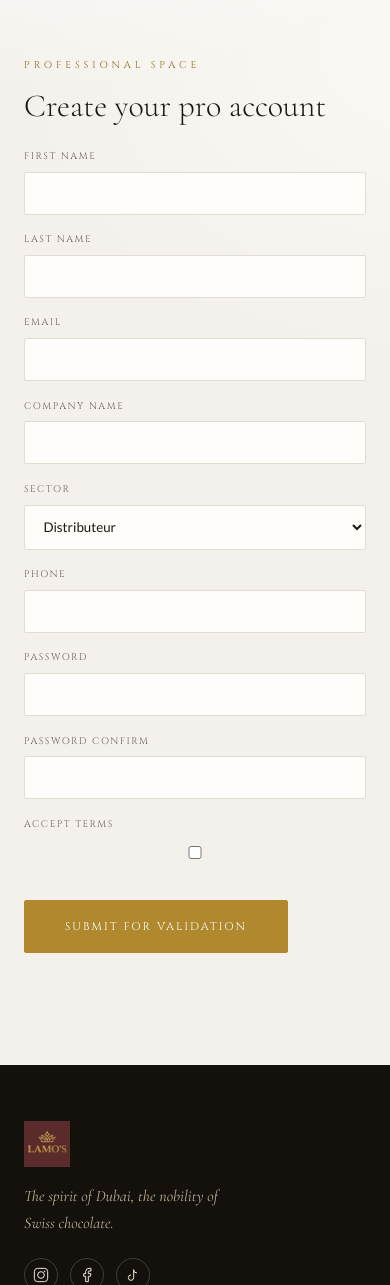
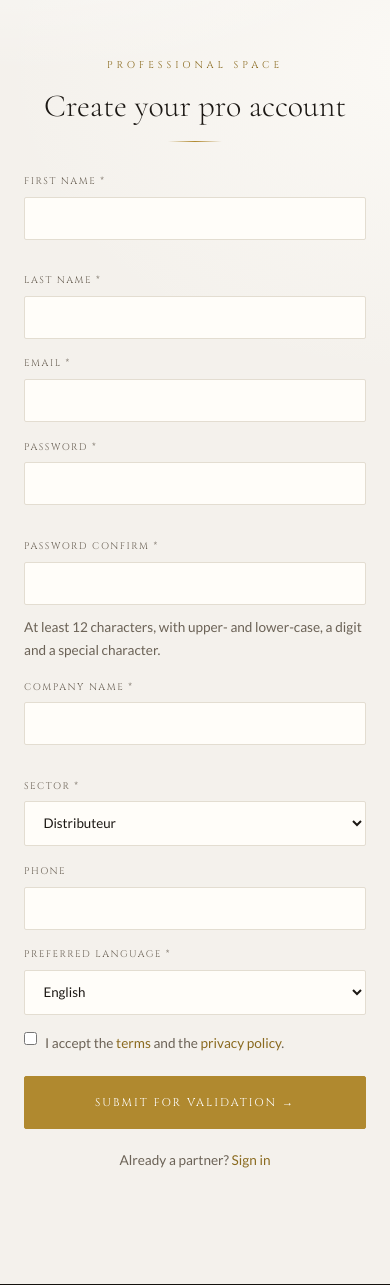
Before and after one commit to SaraEstelle/Lamos-chocolate, a Django app: page /b2b/register/account/ in a window 390 px wide. Shown: the part 73-1358 px from the top of the page. Run offline with Django 5.2, Linux system fonts and the light colour scheme; parts of the project's set-up code (start-up, migrations or seed data) failed here and were passed over.

Commit message:
"feat(b2b): polished pro registration form with language choice
Render the B2B registration form explicitly (first/last name side by side,
password + confirm on one row) to match the account.html mockup, and expose
Customer.preferred_language as a final language selector. Add a reusable
.field-row CSS helper (collapses to one column on mobile). No migration:
preferred_language already exists on the model. All validation rules and the
nLPD/GDPR consent checkbox are preserved.

```diff
--- a/backend/apps/b2b/forms.py
+++ b/backend/apps/b2b/forms.py
@@ -107,6 +107,16 @@ class B2BRegisterForm(forms.Form):
     phone        = forms.CharField(max_length=20, required=False)
     password     = forms.CharField(min_length=12, widget=forms.PasswordInput)
     password_confirm = forms.CharField(widget=forms.PasswordInput)
+    preferred_language = forms.ChoiceField(
+        choices=[
+            ("fr", "Français"),
+            ("en", "English"),
+            ("de-ch", "Deutsch (Schweiz)"),
+            ("it-ch", "Italiano (Svizzera)"),
+        ],
+        initial="en",
+        label=_("Preferred language"),
+    )
     accept_terms = forms.BooleanField(required=True)
 
     def clean_email(self):
@@ -139,6 +149,7 @@ class B2BRegisterForm(forms.Form):
             last_name=data["last_name"],
             phone=data.get("phone", ""),
             company_name=data["company_name"],
+            preferred_language=data["preferred_language"],
             is_b2b=True,
             customer_type=CustomerTypeChoices.B2B_DISTRIBUTOR,
         )
--- a/backend/static/css/design-system.css
+++ b/backend/static/css/design-system.css
@@ -201,6 +201,7 @@ p{color:var(--c-text)}
 
 /* ---- 15. FORMS ----------------------------------------------------------- */
 .field{margin-bottom:1.1rem}
+.field-row{display:grid;grid-template-columns:1fr 1fr;gap:1rem}@media (max-width:520px){.field-row{grid-template-columns:1fr}}
 .field label{display:block;font-family:var(--font-title);font-size:.6rem;letter-spacing:.16em;text-transform:uppercase;color:var(--c-text-2);margin-bottom:.4rem}
 .field input,.field textarea,.field select,.field-input{width:100%;background:var(--c-ivory-2);border:1px solid var(--c-line);border-radius:var(--radius);padding:.78rem .9rem;color:var(--c-ink);font-family:var(--font-body)}
 .field input:focus,.field textarea:focus,.field select:focus,.field-input:focus{outline:none;border-color:var(--c-gold);box-shadow:0 0 0 3px var(--c-gold-soft)}
--- a/backend/templates/b2b/register.html
+++ b/backend/templates/b2b/register.html
@@ -1,19 +1,114 @@
 {% extends "base/base.html" %}
 {% load i18n %}
+
+{% block title %}{% trans "Create your pro account" %} · Lamos Chocolate{% endblock %}
+
 {% block content %}
 <section class="section container" style="max-width:560px;">
-  <span class="eyebrow">{% trans "Professional space" %}</span>
-  <h1 class="h-display mb-4">{% trans "Create your pro account" %}</h1>
+
+  {# --- En-tête --- #}
+  <div style="text-align:center;margin-bottom:2rem;">
+    <span class="eyebrow">{% trans "Professional space" %}</span>
+    <h1 class="h-display">{% trans "Create your pro account" %}</h1>
+    <span class="gold-line" style="margin:1rem auto 0;"></span>
+  </div>
+
   <form method="post" novalidate>
     {% csrf_token %}
-    {% for field in form %}
+
+    {# Erreurs globales (ex : les deux mots de passe ne correspondent pas) #}
+    {% if form.non_field_errors %}
+      <div style="border:1px solid var(--c-danger);border-radius:var(--radius);padding:.75rem 1rem;margin-bottom:1rem;color:var(--c-danger);font-size:.85rem;">
+        {{ form.non_field_errors|striptags }}
+      </div>
+    {% endif %}
+
+    {# --- Prénom + Nom côte à côte --- #}
+    <div class="field-row">
       <div class="field">
-        <label for="{{ field.id_for_label }}">{{ field.label }}</label>
-        {{ field }}
-        {% if field.errors %}<p class="small" style="color:var(--c-danger)">{{ field.errors|striptags }}</p>{% endif %}
+        <label for="{{ form.first_name.id_for_label }}">{{ form.first_name.label }} *</label>
+        {{ form.first_name }}
+        {% if form.first_name.errors %}<p class="small" style="color:var(--c-danger)">{{ form.first_name.errors|striptags }}</p>{% endif %}
       </div>
-    {% endfor %}
-    <button class="btn btn-gold btn-lg mt-3" type="submit">{% trans "Submit for validation" %}</button>
+      <div class="field">
+        <label for="{{ form.last_name.id_for_label }}">{{ form.last_name.label }} *</label>
+        {{ form.last_name }}
+        {% if form.last_name.errors %}<p class="small" style="color:var(--c-danger)">{{ form.last_name.errors|striptags }}</p>{% endif %}
+      </div>
+    </div>
+
+    {# --- Email --- #}
+    <div class="field">
+      <label for="{{ form.email.id_for_label }}">{{ form.email.label }} *</label>
+      {{ form.email }}
+      {% if form.email.errors %}<p class="small" style="color:var(--c-danger)">{{ form.email.errors|striptags }}</p>{% endif %}
+    </div>
+
+    {# --- Mot de passe + confirmation côte à côte --- #}
+    <div class="field-row">
+      <div class="field">
+        <label for="{{ form.password.id_for_label }}">{{ form.password.label }} *</label>
+        {{ form.password }}
+        {% if form.password.errors %}<p class="small" style="color:var(--c-danger)">{{ form.password.errors|striptags }}</p>{% endif %}
+      </div>
+      <div class="field">
+        <label for="{{ form.password_confirm.id_for_label }}">{{ form.password_confirm.label }} *</label>
+        {{ form.password_confirm }}
+        {% if form.password_confirm.errors %}<p class="small" style="color:var(--c-danger)">{{ form.password_confirm.errors|striptags }}</p>{% endif %}
+      </div>
+    </div>
+    <p class="muted small" style="margin-top:-.4rem;margin-bottom:1.1rem;">
+      {% trans "At least 12 characters, with upper- and lower-case, a digit and a special character." %}
+    </p>
+
+    {# --- Entreprise + Secteur côte à côte --- #}
+    <div class="field-row">
+      <div class="field">
+        <label for="{{ form.company_name.id_for_label }}">{{ form.company_name.label }} *</label>
+        {{ form.company_name }}
+        {% if form.company_name.errors %}<p class="small" style="color:var(--c-danger)">{{ form.company_name.errors|striptags }}</p>{% endif %}
+      </div>
+      <div class="field">
+        <label for="{{ form.sector.id_for_label }}">{{ form.sector.label }} *</label>
+        {{ form.sector }}
+        {% if form.sector.errors %}<p class="small" style="color:var(--c-danger)">{{ form.sector.errors|striptags }}</p>{% endif %}
+      </div>
+    </div>
+
+    {# --- Téléphone (optionnel) --- #}
+    <div class="field">
+      <label for="{{ form.phone.id_for_label }}">{{ form.phone.label }}</label>
+      {{ form.phone }}
+      {% if form.phone.errors %}<p class="small" style="color:var(--c-danger)">{{ form.phone.errors|striptags }}</p>{% endif %}
+    </div>
+
+    {# --- Langue préférée (à la fin, comme demandé) --- #}
+    <div class="field">
+      <label for="{{ form.preferred_language.id_for_label }}">{{ form.preferred_language.label }} *</label>
+      {{ form.preferred_language }}
+      {% if form.preferred_language.errors %}<p class="small" style="color:var(--c-danger)">{{ form.preferred_language.errors|striptags }}</p>{% endif %}
+    </div>
+
+    {# --- Consentement CGU / confidentialité (nLPD / RGPD) --- #}
+    <label style="display:flex;align-items:flex-start;gap:.5rem;margin:1rem 0 1.25rem;font-size:.85rem;color:var(--c-text-2);">
+      {{ form.accept_terms }}
+      <span>{% trans "I accept the" %}
+        <a href="{% url 'main:terms' %}" target="_blank" style="color:var(--c-gold-3)">{% trans "terms" %}</a>
+        {% trans "and the" %}
+        <a href="{% url 'main:privacy' %}" target="_blank" style="color:var(--c-gold-3)">{% trans "privacy policy" %}</a>.
+      </span>
+    </label>
+    {% if form.accept_terms.errors %}<p class="small" style="color:var(--c-danger);margin-top:-.9rem;">{{ form.accept_terms.errors|striptags }}</p>{% endif %}
+
+    <button type="submit" class="btn btn-gold btn-lg" style="width:100%;">
+      {% trans "Submit for validation" %} &rarr;
+    </button>
   </form>
+
+  <p class="muted small" style="text-align:center;margin-top:1.25rem;">
+    {% trans "Already a partner?" %}
+    <a href="{% url 'accounts:login' %}" style="color:var(--c-gold-3)">{% trans "Sign in" %}</a>
+  </p>
+
 </section>
 {% endblock %}
```
